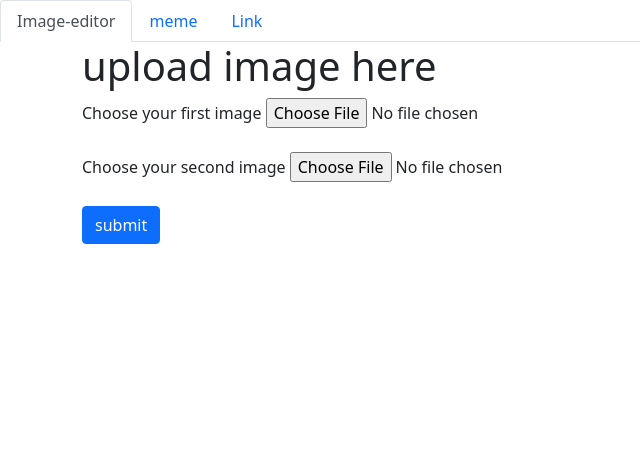
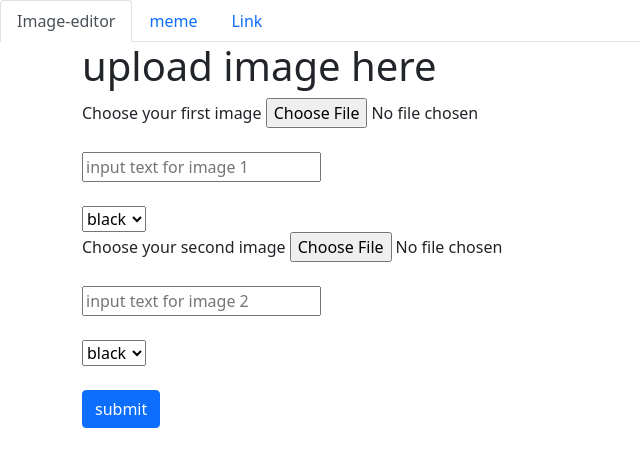
Before and after one commit to jitendrapitchuka/Image_editor, a Django app: page /meme/ in a window 1280 px wide. Shown: the top 467 px of the page, without its empty margins (0-640 px from the left). Run offline with Django 4.2, Linux system fonts and the light colour scheme.

Commit message:
taking input from user for memes

```diff
--- a/my_app/templates/meme.html
+++ b/my_app/templates/meme.html
@@ -5,11 +5,26 @@
     <h1>upload image here</h1>
     <label for="myfile1">Choose your first image</label>
             <input type="file" id="myfile1" name="myfile1"><br><br>
+            <input type="text" name="file1_input" placeholder="input text for image 1"><br><br>
+            <select id="color1" name="colour1_input">
+                <option value="black" >black</option>
+                <option value="white">white</option>
+
+
+              </select><br>
 
             <label for="myfile2">Choose your second image</label>
 
 
             <input type="file" id="myfile2" name="myfile2" ><br><br>
+            <input type="text" name="file2_input" placeholder="input text for image 2"><br><br>
+            <select id="color2" name="colour2_input">
+                <option value="black" >black</option>
+                <option value="white">white</option>
+
+
+              </select><br>
+              <br>
 
     <input type="submit" class="btn btn-primary" value="submit">
 
--- a/my_app/views.py
+++ b/my_app/views.py
@@ -6,17 +6,20 @@ from my_app.meme import meme_gen
 import os
 # Create your views here.
 
-
-
-
 def meme(request):
 
     if(request.method=='POST'):
         print(request.POST)
+        file1_input=request.POST.get('file1_input')
+        file2_input=request.POST.get('file2_input')
+        colour1_input=request.POST.get('colour1_input')
+
+        colour2_input=request.POST.get('colour2_input')
 
         fs = FileSystemStorage()
 
         file_paths = []
+        print(request.FILES)
         for file_name in request.FILES:
 
             upload_file = request.FILES[file_name]
@@ -29,8 +32,16 @@ def meme(request):
             print(file_paths)
             filename = fs.save(file_path, request.FILES[file_name])
 
+        if(colour1_input=="black" and colour2_input=="black"):
+            img_path= meme_gen(*file_paths,file1_input,file2_input,colour1_input,colour2_input)
+        if(colour1_input=="white" and colour2_input=="white"):
+            img_path= meme_gen(*file_paths,file1_input,file2_input,colour1_input,colour2_input)
+        if(colour1_input=="white" and colour2_input=="black"):
+            img_path= meme_gen(*file_paths,file1_input,file2_input,colour1_input,colour2_input)
+        if(colour1_input=="black" and colour2_input=="white"):
+            img_path= meme_gen(*file_paths,file1_input,file2_input,colour1_input,colour2_input)
 
-        img_path= meme_gen(*file_paths)
+
         print(img_path)
         try:
             with open(img_path, "rb") as f:
@@ -48,25 +59,3 @@ def meme(request):
 
 def index(request):
      return render(request,'index.html')
-
-# def output_meme(request):
-#     def click_event1(event,x,y,flags,param):
-#         if event==cv2.EVENT_LBUTTONDOWN:
-#             text="hello this a text1"
-#             font = cv2.FONT_HERSHEY_SIMPLEX
-#             color = (255, 255, 255)
-#             fontScale = 1
-
-#             cv2.putText(adding,text,(x,y),font,fontScale,color)
-#             cv2.imshow('image',adding)
-
-
-#         if event==cv2.EVENT_RBUTTONDOWN:
-#             text="hello this a text2"
-#             font = cv2.FONT_HERSHEY_SIMPLEX
-#             color = (255, 255, 255)
-#             fontScale = 1
-#             cv2.putText(adding,text,(x,y),font,fontScale,color)
-#             cv2.imshow('image',adding)
-#     cv2.setMouseCallback('image',click_event1)
-#     return render(request,'ouput_meme.html')
```
Also changed, not shown: my_app/meme.py (+18 -8 lines), my_app/media/final.png (added).
